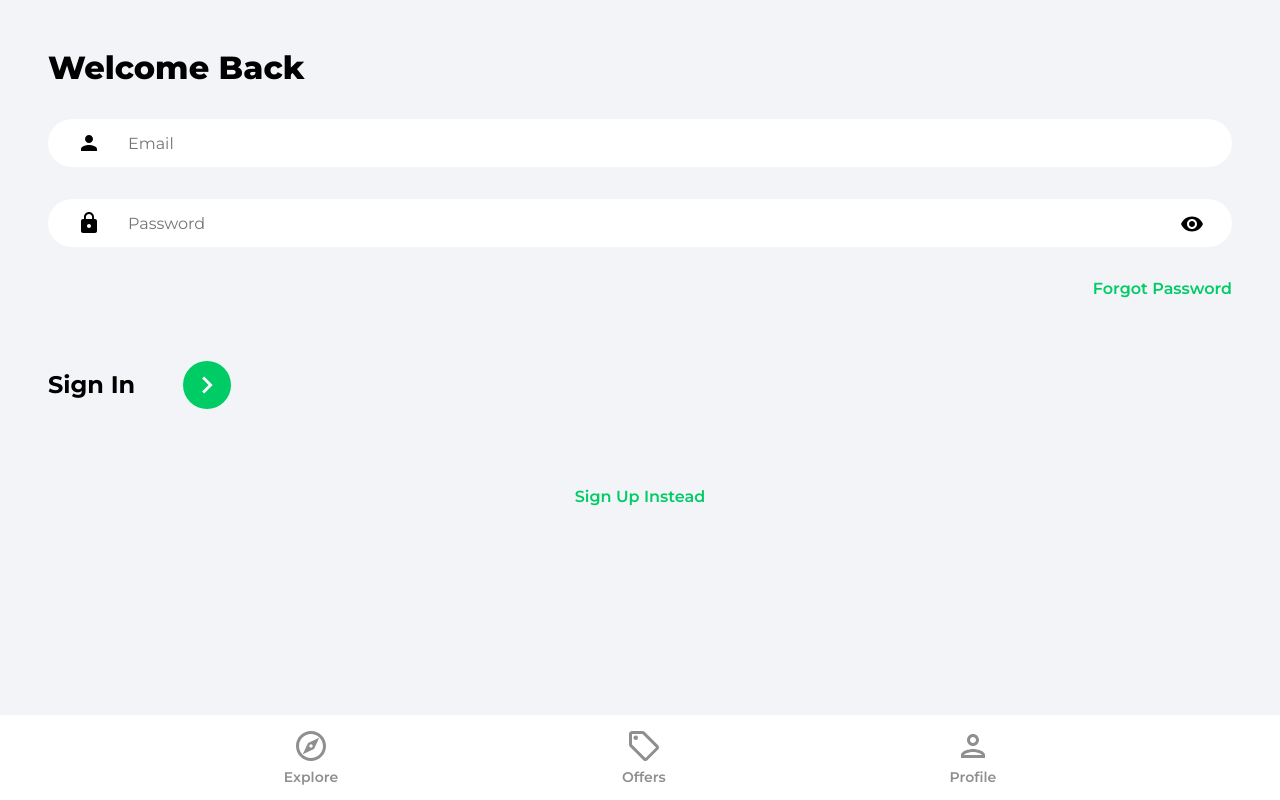
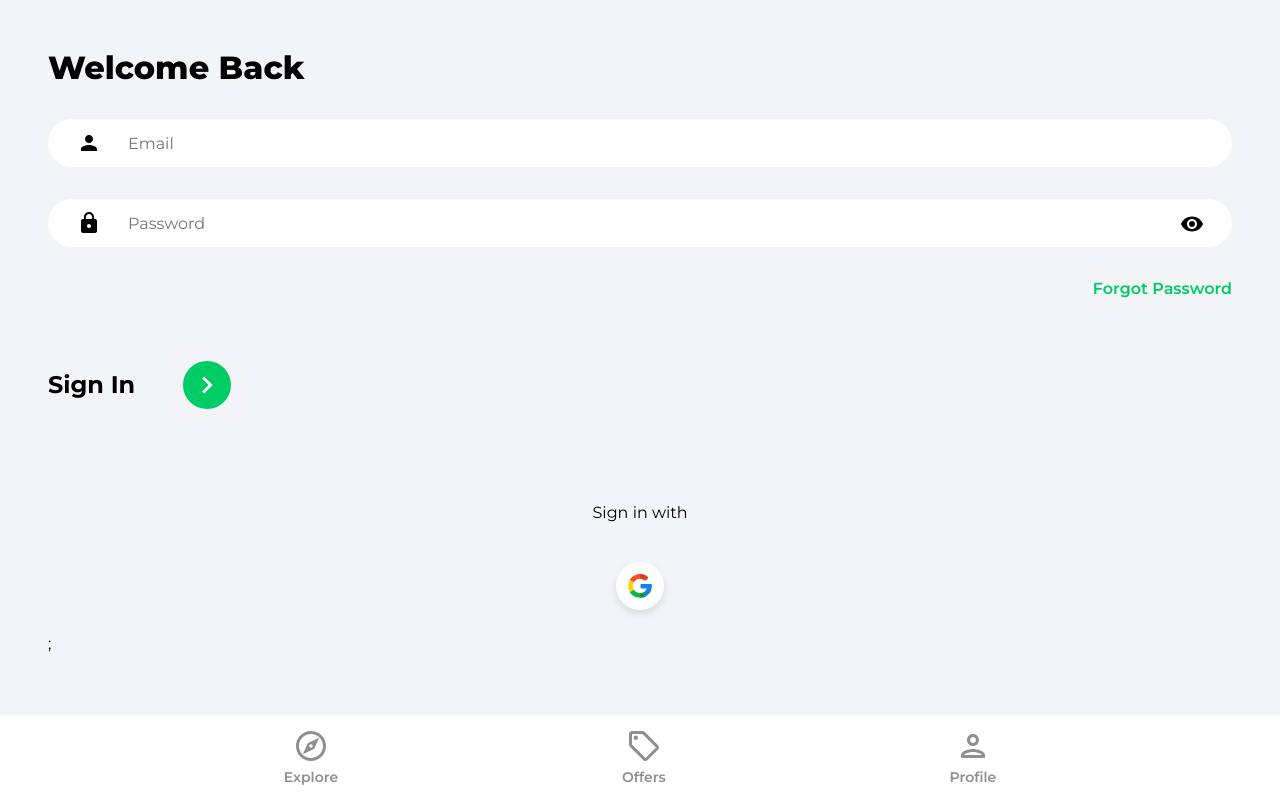
Before and after one commit to rajpaul8/House_Retailer_Application_React, a React (Create React App) app: page /sign-in in a window 1280 px wide. Built offline with nearby package versions, Linux system fonts and the light colour scheme.

Commit message:
Added Google Oauth Functionality Using Firebase

```diff
--- /dev/null
+++ b/src/components/OAuth.jsx
@@ -0,0 +1,56 @@
+import React from "react";
+import { useLocation, useNavigate } from "react-router-dom";
+import { getAuth, signInWithPopup, GoogleAuthProvider } from "firebase/auth";
+import { db } from "../firebase.config";
+import { toast } from "react-toastify";
+import { doc, setDoc, getDoc, serverTimestamp } from "firebase/firestore";
+import googleIcon from "../assets/svg/googleIcon.svg";
+
+function OAuth() {
+  const navigate = useNavigate();
+  const location = useLocation();
+  const onGoogleClick = async () => {
+    try {
+      const auth = getAuth();
+
+      // Using Google Outh Provider
+      const provider = new GoogleAuthProvider();
+      const result = await signInWithPopup(auth, provider);
+      const user = result.user;
+
+      // Check for user
+      const docRef = doc(db, "users", user.uid);
+      const docSnap = await getDoc(docRef);
+
+      // If user doesnt exist: Create User
+      if (!docSnap.exists()) {
+        await setDoc(doc(db, "user", user.uid), {
+          name: user.displayName,
+          email: user.email,
+          timestamp: serverTimestamp(),
+        });
+      }
+      navigate("/");
+      toast.success("Succefully Authorized With Google");
+    } catch (error) {
+      toast.error("Could Not Authorize With Google");
+    }
+  };
+  return (
+    <>
+      <div className="socialLogin">
+        <p>Sign {location.pathname === "/sign-up" ? "up" : "in"} with </p>
+        <button className="socialIconDiv" onClick={onGoogleClick}>
+          <img
+            className="socialIconImg"
+            src={googleIcon}
+            alt="Google Oauth Icon"
+          ></img>
+        </button>
+      </div>
+      ;
+    </>
+  );
+}
+
+export default OAuth;
--- a/src/pages/SignIn.jsx
+++ b/src/pages/SignIn.jsx
@@ -5,7 +5,7 @@
 import visibilityIcon from "../assets/svg/visibilityIcon.svg";
 import { getAuth, signInWithEmailAndPassword } from "firebase/auth";
 import { toast } from "react-toastify";
-
+import OAuth from "../components/OAuth";
 function SignIn() {
   const [formData, setFormData] = useState({ email: "", password: "" });
   const { email, password } = formData;
@@ -87,6 +87,8 @@
             </button>
           </div>
         </form>
+        {/* Goole OAuth */}
+        <OAuth></OAuth>
         <Link to="/sign-up" className="registerLink">
           Sign Up Instead
         </Link>
--- a/src/pages/SignUp.jsx
+++ b/src/pages/SignUp.jsx
@@ -11,7 +11,7 @@
 import { db } from "../firebase.config";
 import { setDoc, doc, serverTimestamp } from "firebase/firestore";
 import { toast } from "react-toastify";
-
+import OAuth from "../components/OAuth";
 function SignUp() {
   const [formData, setFormData] = useState({
     name: "",
@@ -115,6 +115,8 @@
             </button>
           </div>
         </form>
+        {/* Goole OAuth */}
+        <OAuth></OAuth>
         <Link to="/sign-in" className="registerLink">
           Existing Users? Please Sign In ...
         </Link>
```
